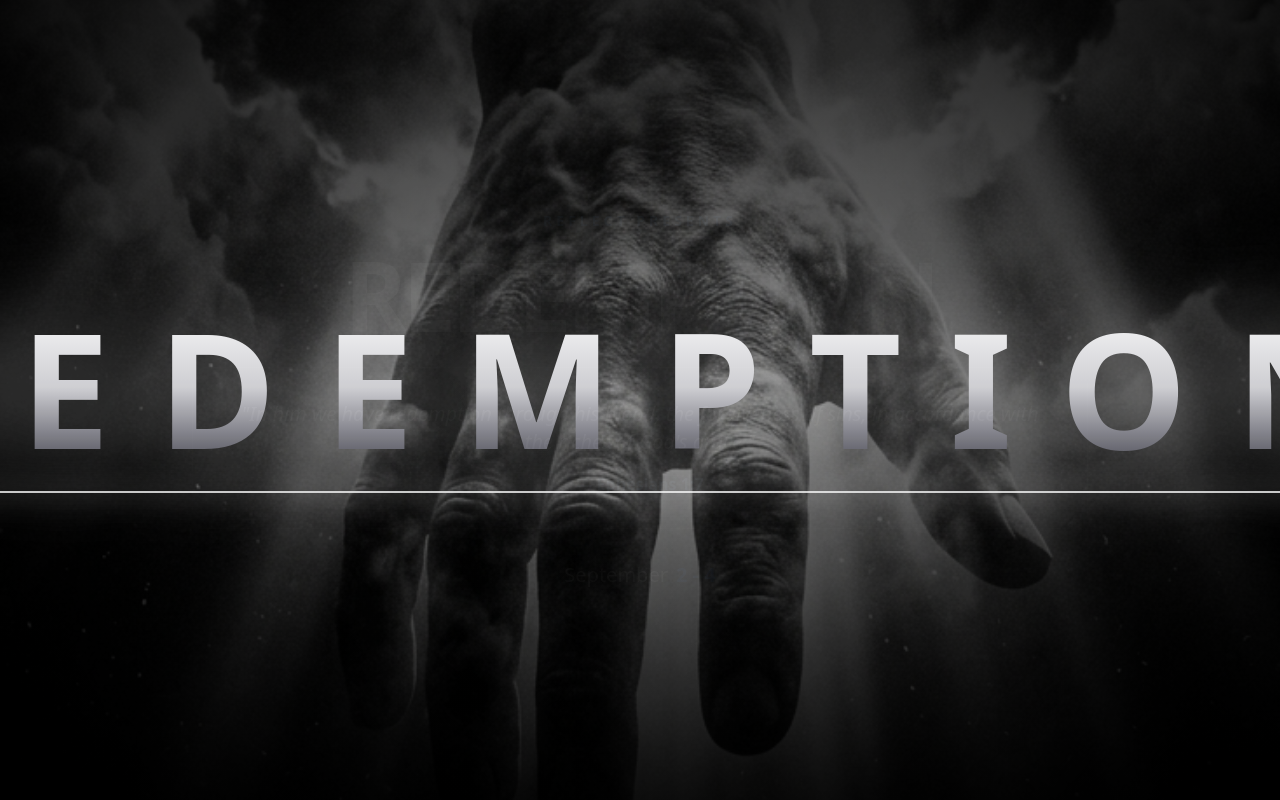
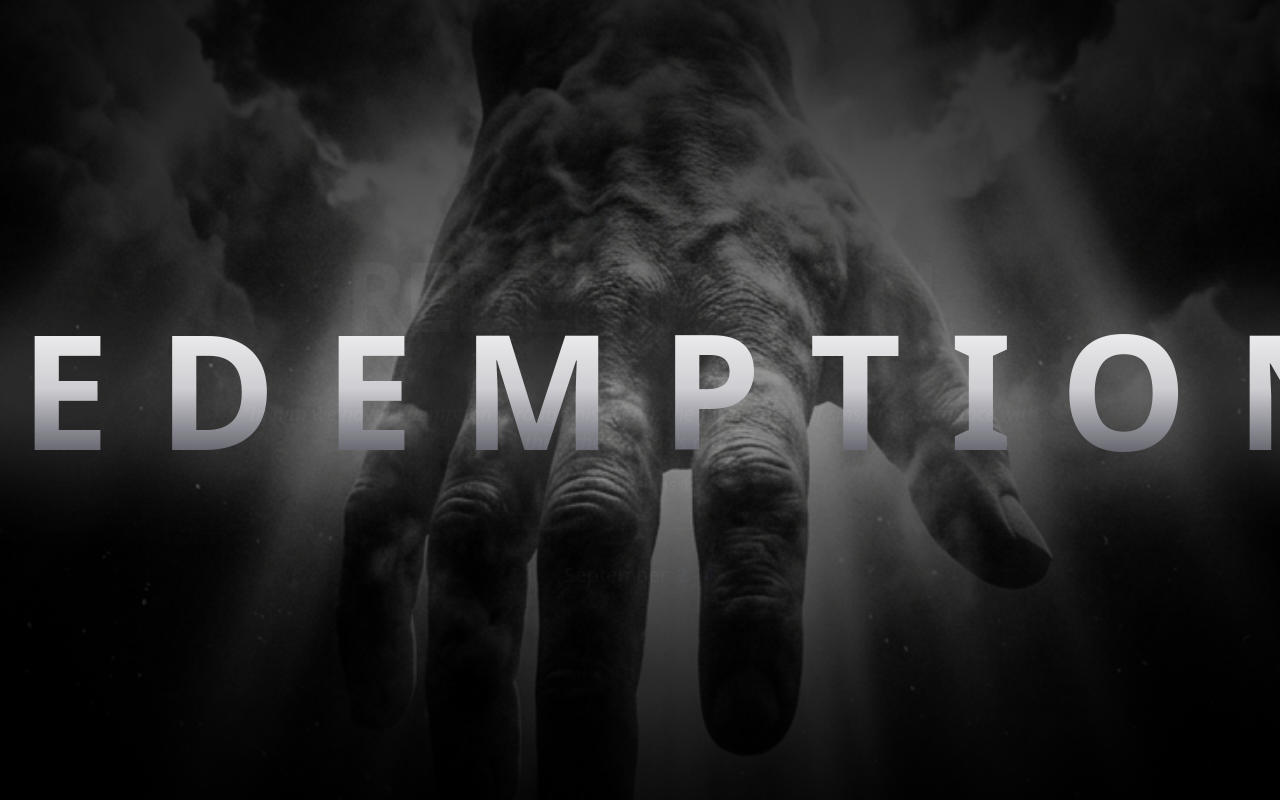
Before and after one commit to andrewkannan/redemption, a Next.js app: page / in a window 1280 px wide. Shown: the top 800 px of the page. Built offline with nearby package versions, Linux system fonts and the light colour scheme; no server answers; the database is empty.

Commit message:
Optimize intro image loading with next/image and remove animated line

```diff
--- a/src/components/sections/IntroAnimation.tsx
+++ b/src/components/sections/IntroAnimation.tsx
@@ -2,6 +2,7 @@
 
 import { motion, AnimatePresence } from "framer-motion";
 import { useEffect, useState } from "react";
+import Image from "next/image";
 
 export function IntroAnimation() {
   const [show, setShow] = useState(true);
@@ -29,9 +30,13 @@ export function IntroAnimation() {
             }}
             className="absolute inset-0 w-full h-full"
           >
-            <div
-              className="absolute inset-0 w-full h-full bg-cover bg-center bg-no-repeat"
-              style={{ backgroundImage: "url('/cinematic-hand-mobile.jpg')" }}
+            <Image
+              src="/cinematic-hand-mobile.jpg"
+              alt="Hand of the Lord"
+              fill
+              priority
+              quality={90}
+              className="object-cover object-center"
             />
             {/* Dramatic Vignette / Dark Overlay */}
             <div className="absolute inset-0 bg-gradient-to-b from-black/70 via-black/30 to-black/90" />
@@ -48,12 +53,6 @@ export function IntroAnimation() {
             <h1 className="text-4xl sm:text-5xl md:text-7xl lg:text-[10rem] font-black tracking-[0.2em] md:tracking-[0.3em] uppercase text-transparent bg-clip-text bg-gradient-to-b from-white via-zinc-300 to-zinc-600 mb-6 drop-shadow-[0_0_50px_rgba(255,255,255,0.6)]">
               Redemption
             </h1>
-            <motion.div
-              initial={{ width: 0, opacity: 0 }}
-              animate={{ width: "100%", opacity: 1 }}
-              transition={{ delay: 3.5, duration: 1.5, ease: "circOut" }}
-              className="h-[2px] bg-white/80 shadow-[0_0_30px_rgba(255,255,255,1)]"
-            />
           </motion.div>
         </motion.div>
       )}
```
